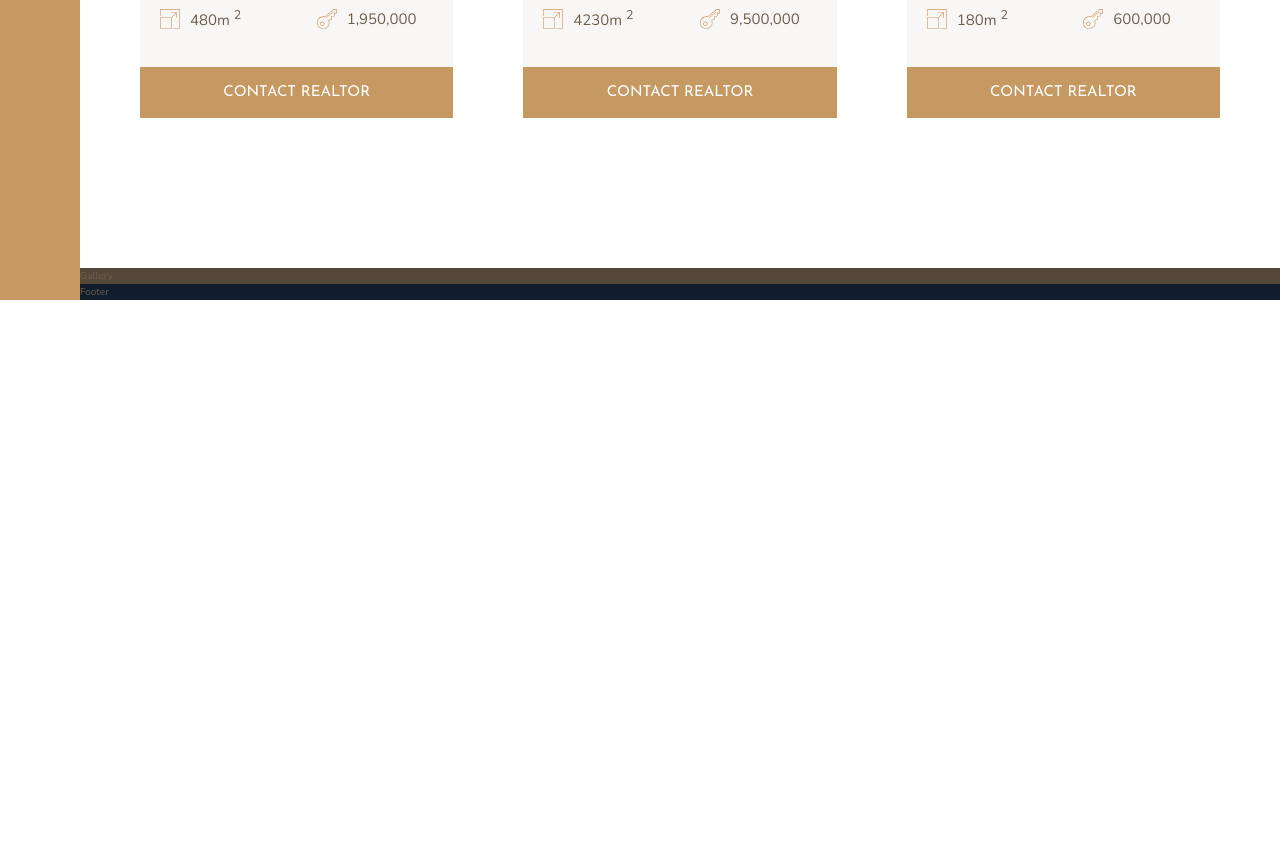
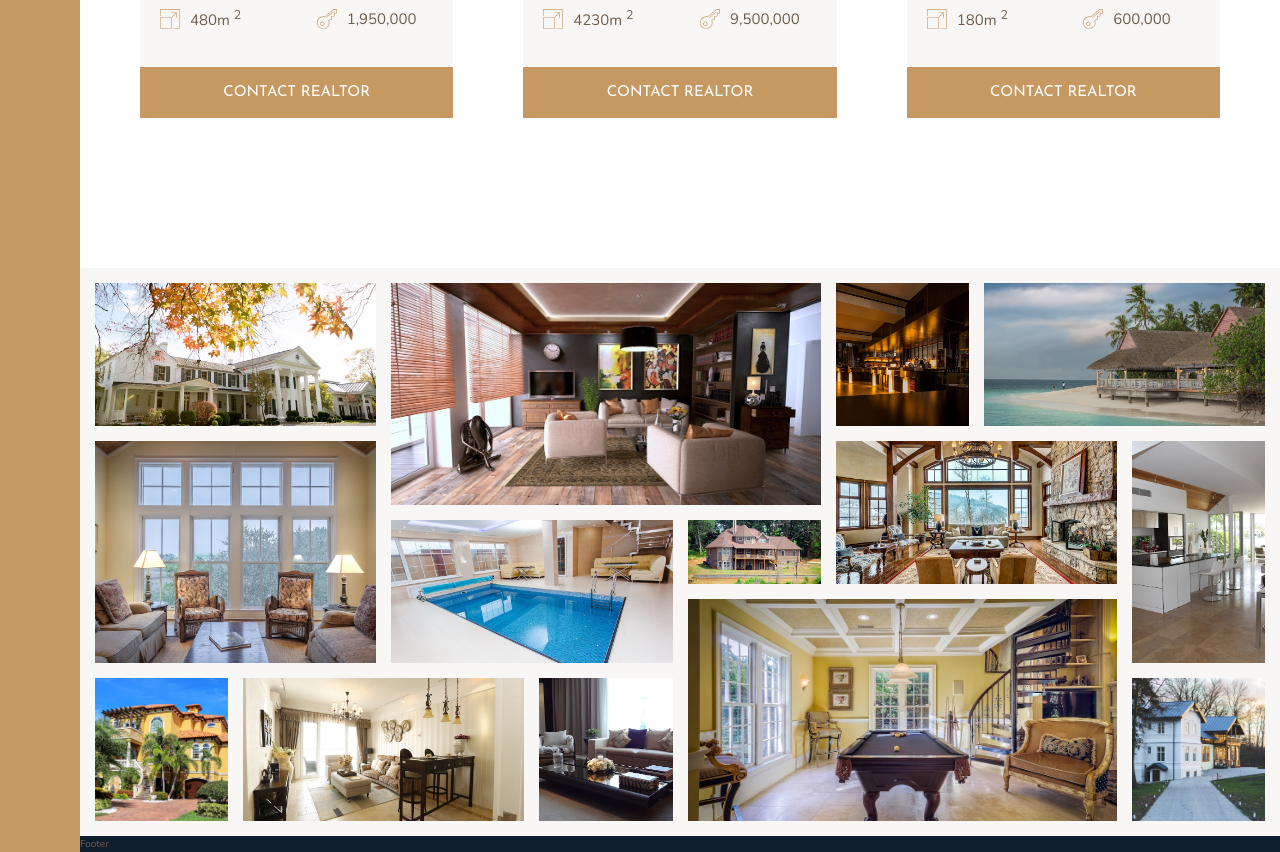
Before and after one commit to Ho4ka/Nexter, a website: page index.html in a window 1280 px wide. Shown: the part 2804-3656 px from the top of the page. Before the commit the page ends 3104 px from the top, so only its background shows below. Drawn offline with nearby package versions, Linux system fonts and the light colour scheme.

Commit message:
added markup for section gallery using css grid and styles.

```diff
--- a/index.html
+++ b/index.html
@@ -298,7 +298,48 @@
         </section>
 
         <section class="gallery">
-            Gallery
+            <figure class="gallery__item gallery__item--1">
+                <img src=" img/gal-1.jpeg" alt="Gallery image 1" class="gallery__img">
+            </figure>
+            <figure class="gallery__item gallery__item--2">
+                <img src=" img/gal-2.jpeg" alt="Gallery image 2" class="gallery__img">
+            </figure>
+            <figure class="gallery__item gallery__item--3">
+                <img src=" img/gal-3.jpeg" alt="Gallery image 3" class="gallery__img">
+            </figure>
+            <figure class="gallery__item gallery__item--4">
+                <img src=" img/gal-4.jpeg" alt="Gallery image 4" class="gallery__img">
+            </figure>
+            <figure class="gallery__item gallery__item--5">
+                <img src=" img/gal-5.jpeg" alt="Gallery image 5" class="gallery__img">
+            </figure>
+            <figure class="gallery__item gallery__item--6">
+                <img src=" img/gal-6.jpeg" alt="Gallery image 6" class="gallery__img">
+            </figure>
+            <figure class="gallery__item gallery__item--7">
+                <img src=" img/gal-7.jpeg" alt="Gallery image 7" class="gallery__img">
+            </figure>
+            <figure class="gallery__item gallery__item--8">
+                <img src=" img/gal-8.jpeg" alt="Gallery image 8" class="gallery__img">
+            </figure>
+            <figure class="gallery__item gallery__item--9">
+                <img src=" img/gal-9.jpeg" alt="Gallery image 9" class="gallery__img">
+            </figure>
+            <figure class="gallery__item gallery__item--10">
+                <img src=" img/gal-10.jpeg" alt="Gallery image 10" class="gallery__img">
+            </figure>
+            <figure class="gallery__item gallery__item--11">
+                <img src=" img/gal-11.jpeg" alt="Gallery image 11" class="gallery__img">
+            </figure>
+            <figure class="gallery__item gallery__item--12">
+                <img src=" img/gal-12.jpeg" alt="Gallery image 12" class="gallery__img">
+            </figure>
+            <figure class="gallery__item gallery__item--13">
+                <img src=" img/gal-13.jpeg" alt="Gallery image 13" class="gallery__img">
+            </figure>
+            <figure class="gallery__item gallery__item--14">
+                <img src=" img/gal-14.jpeg" alt="Gallery image 14" class="gallery__img">
+            </figure>
         </section>
 
         <footer class="footer">
--- a/sass/_gallery.scss
+++ b/sass/_gallery.scss
@@ -1,4 +1,92 @@
 .gallery {
-  background-color: $color-grey-dark-1;
+  background-color: $color-grey-light-1;
   grid-column: full-start / full-end;
+
+  display: grid;
+  grid-template-columns: repeat(8, 1fr);
+  grid-template-rows: repeat(7, 5vw);
+
+  grid-gap: 1.5rem;
+  padding: 1.5rem;
+
+  &__item {
+    &--1 {
+      grid-column: 1 / span 2;
+      grid-row: 1 / span 2;
+    }
+
+    &--2 {
+      grid-column: 3 / span 3;
+      grid-row: 1 / span 3;
+    }
+
+    &--3 {
+      grid-column: 6 /  7;
+      grid-row: 1 / span 2;
+    }
+
+    &--4 {
+      grid-column: 7 / 9;
+      grid-row: 1 / 3;
+    }
+
+    &--5 {
+      grid-column: 1 / 3;
+      grid-row: 3 / 6;
+    }
+
+    &--6 {
+      grid-column: 3 / 5;
+      grid-row: 4 / 6;
+    }
+
+    &--7 {
+      grid-column: 5 / 6;
+      grid-row: 4 / 5;
+    }
+
+    &--8 {
+      grid-column: 6 / 8;
+      grid-row: 3 / 5;
+    }
+
+    &--9 {
+      grid-column: 8 / 9;
+      grid-row: 3 / 6;
+    }
+
+    &--10 {
+      grid-column: 1 / 2;
+      grid-row: 6 / 8;
+    }
+
+    &--11 {
+      grid-column: 2 / 4;
+      grid-row: 6 / -1;
+    }
+
+    &--12 {
+      grid-column: 4 / 5;
+      grid-row: 6 / 8;
+    }
+
+    &--13 {
+      grid-column: 5 / 8;
+      grid-row: 5 / 8;
+    }
+
+    &--14 {
+      grid-column: 8 / 9;
+      grid-row: 6 / 8;
+    }
+  }
+
+  &__img {
+    width: 100%;
+    height: 100%;
+    object-fit: cover;
+    display: block;
+  }
+
+
 }
```
Also changed, not shown: css/style.css.
